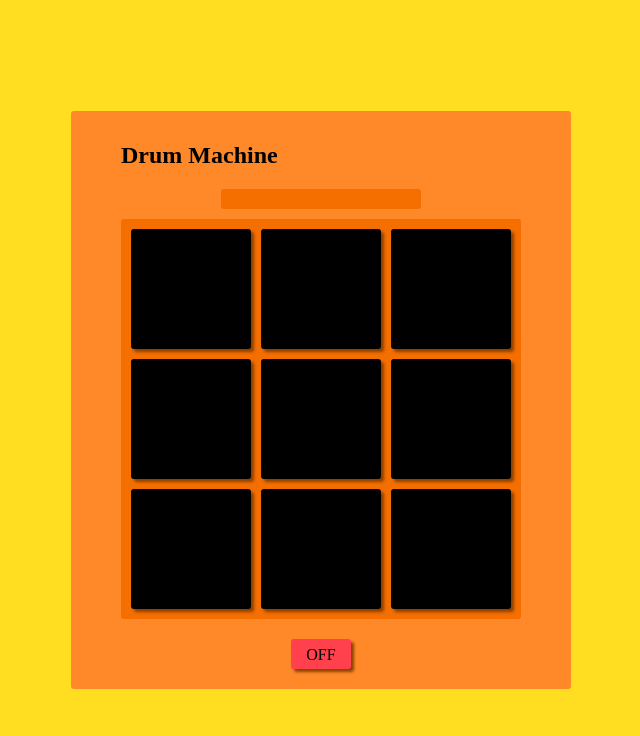
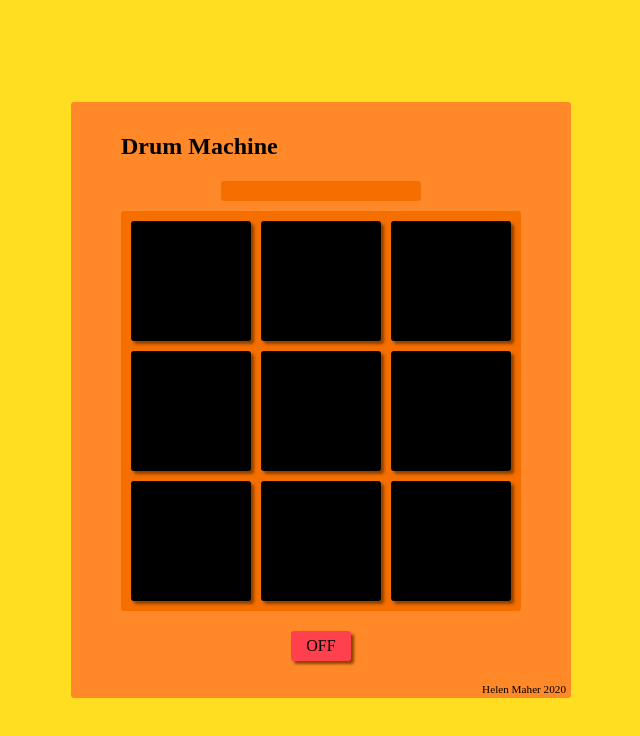
Before and after one commit to HelenHMaher/drum-machine, a React app: page / in a window 1280 px wide. Shown: the top 736 px of the page, without its empty margins (319-959 px from the left). Built offline with nearby package versions, Linux system fonts and the light colour scheme; a web font is replaced by a local one.

Commit message:
finished css

```diff
--- a/src/App.js
+++ b/src/App.js
@@ -51,6 +51,9 @@ class App extends React.Component {
           />
         </div>
         <PowerButton power={this.state.power} onClick={this.handlePowerClick} />
+        <div className="footer" id="footer">
+          Helen Maher 2020
+        </div>
       </div>
     );
   }
--- a/src/_App.scss
+++ b/src/_App.scss
@@ -96,6 +96,11 @@ $padHeight: 120px;
       }
     }
   }
+  .footer {
+    float: right;
+    font-size: 0.7em;
+    margin: 2px 5px;
+  }
 }
 
 @media screen and (max-width: 650px) {
```
